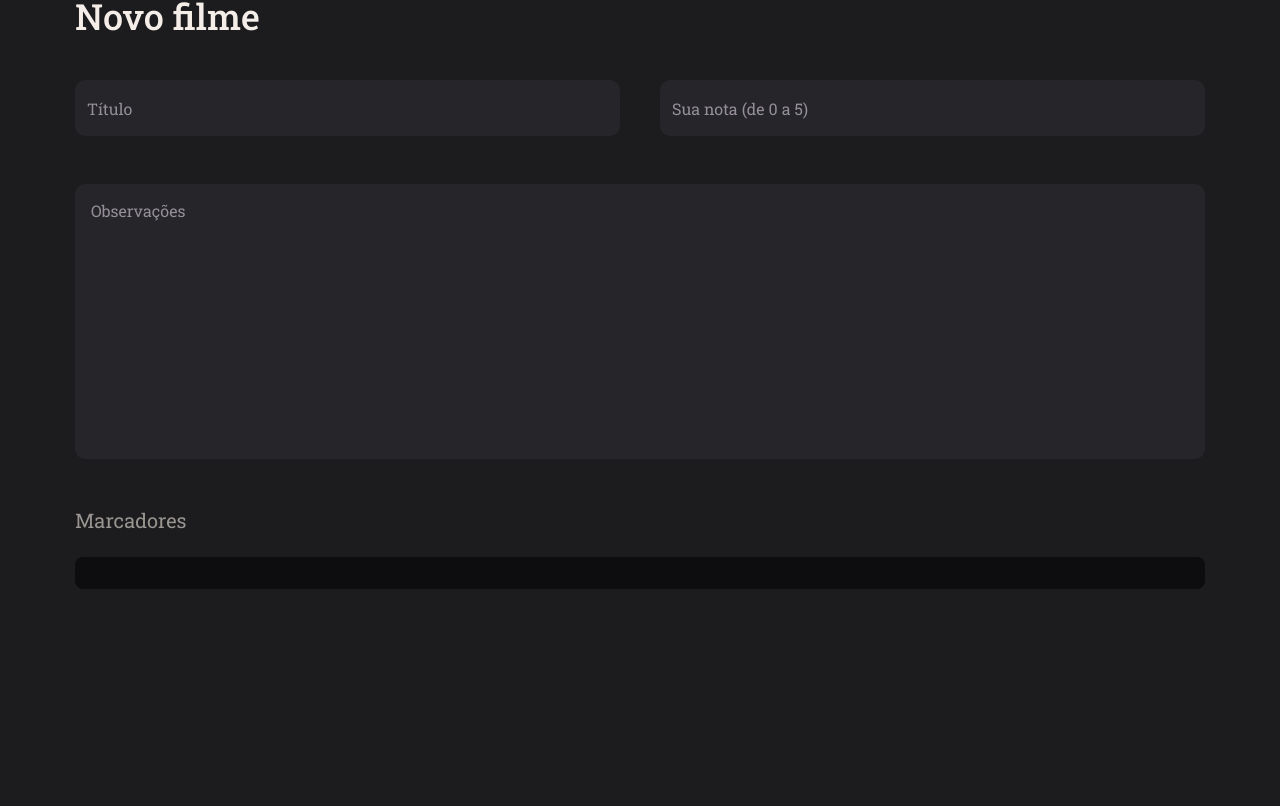
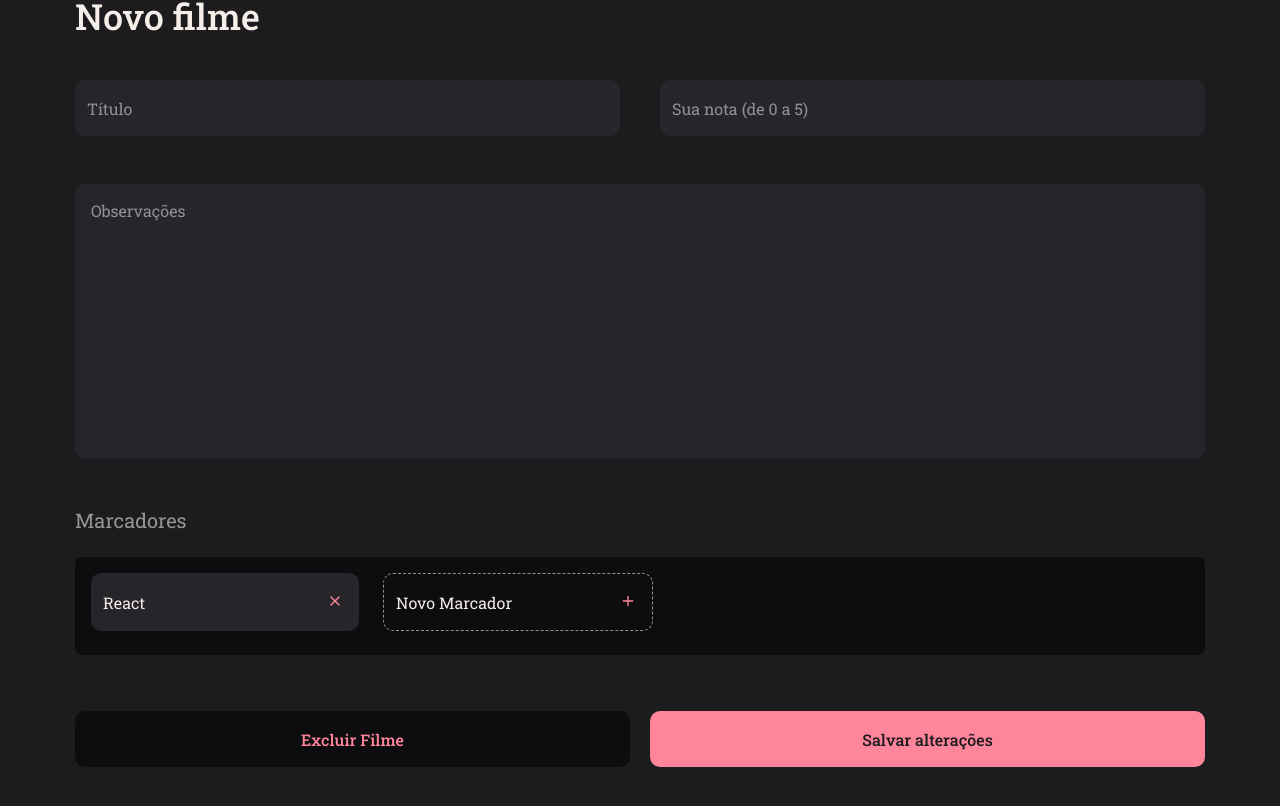
Before and after one commit to FelipeMMoraes/RocketMovies-FrontEnd, a React (Vite) app: page / in a window 1280 px wide. Shown: the part 208-1014 px from the top of the page. Before the commit the page ends 837 px from the top, so only its background shows below. Built offline with nearby package versions, Linux system fonts and the light colour scheme.

Commit message:
feat: Page New

```diff
--- a/src/components/Button/index.jsx
+++ b/src/components/Button/index.jsx
@@ -1,9 +1,10 @@
 import { Container } from "./styles";
 
-export function Button({ title, icon: Icon, loading = false, ...rest }){
+export function Button({ title, icon: Icon, loading = false, isActive = true, ...rest }){
   return(
     <Container
     type="button"
+    isActive={isActive}
     disabled={loading}
     {...rest}>
       {Icon && <Icon size={20} />}
--- a/src/components/Button/styles.js
+++ b/src/components/Button/styles.js
@@ -2,8 +2,9 @@ import styled from "styled-components";
 
 export const Container = styled.button`
   width: 100%;
-  background-color: ${({ theme }) => theme.COLORS.PINK};
-  color: ${({ theme }) => theme.COLORS.BACKGROUND_900};
+  background-color: ${({ theme, isActive }) => isActive ? theme.COLORS.PINK : theme.COLORS.BLACK};
+
+  color: ${({ theme, isActive }) => isActive ? theme.COLORS.BACKGROUND_900 : theme.COLORS.PINK};
 
   display: flex;
   align-items: center;
--- a/src/components/MovieItem/styles.js
+++ b/src/components/MovieItem/styles.js
@@ -17,11 +17,15 @@ export const Container = styled.div`
   > button {
     border: none;
     background: none;
+    color: ${({ theme }) => theme.COLORS.PINK};
+
   }
 
   > input {
     width: 100%;
     height: 56px;
+
+    padding: 12px;
 
     color: ${({ theme }) => theme.COLORS.WHITE};
 
--- a/src/pages/New/index.jsx
+++ b/src/pages/New/index.jsx
@@ -4,8 +4,10 @@ import { Container, Form } from "./styles";
 
 import { ButtonText } from '../../components/ButtonText'
 import { TextArea } from '../../components/TextArea'
+import { MovieItem } from '../../components/MovieItem'
 import { Header } from '../../components/Header'
 import { Input } from '../../components/Input'
+import { Button } from '../../components/Button'
 import { Title } from '../../components/Title'
 
 export function New(){
@@ -25,16 +27,23 @@ export function New(){
 
           <div className='Input_top'>
             <Input placeholder="Título"/>
-            <Input placeholder="Sua nota (de 0 a 5)"/>
+            <Input type="number" min="0" max="5" placeholder="Sua nota (de 0 a 5)"/>
           </div>
 
           <TextArea placeholder="Observações"/>
 
           <div className="Tags">
             <span>Marcadores</span>
+
             <div className="Moviesection">
+              <MovieItem value="React"/>
+              <MovieItem isNew value="Novo Marcador"/>
+            </div>
+          </div>
 
-            </div>
+          <div className="button-line">
+            <Button isActive={false} title="Excluir Filme"/>
+            <Button title="Salvar alterações"/>
           </div>
 
         </Form>
--- a/src/pages/New/styles.js
+++ b/src/pages/New/styles.js
@@ -38,6 +38,10 @@ export const Form = styled.form`
     }
 
     .Moviesection {
+      display: flex;
+      gap: 24px;
+      flex-wrap: wrap;
+
       width: 100%;
 
       padding: 16px;
@@ -46,4 +50,9 @@ export const Form = styled.form`
       background-color: ${({ theme }) => theme.COLORS.BLACK};
     }
   }
+
+  .button-line {
+      display: flex;
+      gap: 20px;
+    }
 `;
```
